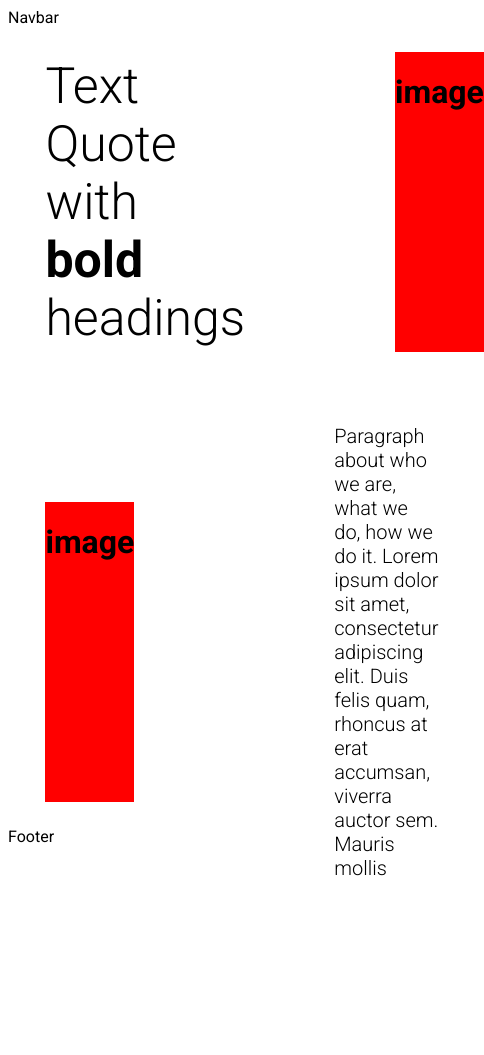
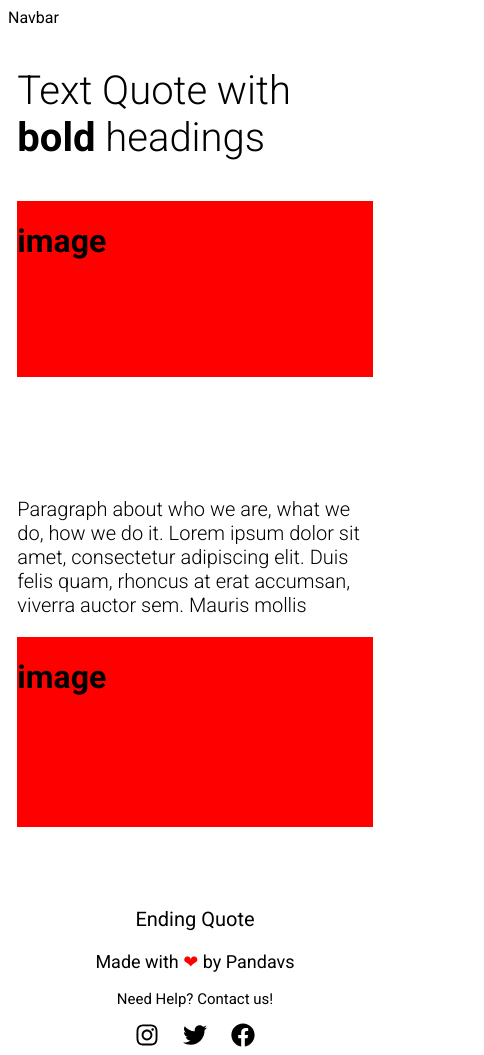
Before and after one commit to VirajRaundal/moneyfit, a React (Create React App) app in the folder frontend/: page / in a window 390 px wide. Shown: the whole page, 484 px wide, since content can reach past the window. Before the commit the page ends 900 px from the top, so only its background shows below. Built offline with nearby package versions, Linux system fonts and the light colour scheme.

Commit message:
updates footer

```diff
--- a/frontend/package.json
+++ b/frontend/package.json
@@ -9,6 +9,7 @@
     "react": "^18.2.0",
     "react-chartjs-2": "^4.3.1",
     "react-dom": "^18.2.0",
+    "react-icons": "^4.6.0",
     "react-router-dom": "^6.4.3",
     "react-scripts": "5.0.1",
     "web-vitals": "^2.1.4"
--- a/frontend/src/components/Footer.jsx
+++ b/frontend/src/components/Footer.jsx
@@ -1,8 +1,24 @@
 import React from 'react'
+import "../styles/components/Footer.css";
+import {FaInstagram, FaTwitter, FaFacebook} from "react-icons/fa"
 
 const Footer = () => {
   return (
-    <div>Footer</div>
+    <div className = "footer">
+      <div>
+        <p className = 'footer-quote'>Ending Quote</p>
+        <p className ='creaters'>Made with <span className ="footer-heart">❤</span> by Pandavs</p>
+        <p className = 'footer-contact'>Need Help? Contact us!</p>
+        <div className ='footer-icons'>
+          <div className ='icon-center'>
+            <FaInstagram size={24}/>
+            <FaTwitter size={24}/>
+            <FaFacebook size={24}/>
+          </div>
+        </div>
+      </div>
+
+    </div>
   )
 }
 
--- /dev/null
+++ b/frontend/src/styles/components/Footer.css
@@ -0,0 +1,30 @@
+.footer{
+    display: flex;
+    justify-content: center;
+    width: 100%;
+    text-align: center;
+    align-items: center;
+    margin-top: 60px;
+}
+.footer-quote{
+    font-size: 20px;
+}
+.creaters{
+    font-size: 18px;
+}
+.footer-heart{
+    color: red;
+}
+
+.footer-contact{
+    font-size: 15px;
+}
+.footer-icons{
+    display: flex;
+    justify-content: center;
+}
+.icon-center{
+    display: flex;
+    width: 60%;
+    justify-content: space-between;
+}
--- a/frontend/src/styles/components/HomeMid.css
+++ b/frontend/src/styles/components/HomeMid.css
@@ -18,3 +18,25 @@
     height: 300px;
     background-color: red;
 }
+
+@media only screen and (max-width: 600px){
+    .landing-middle{
+        display: flex;
+        flex-direction: column-reverse;
+        align-items:center;
+        height: 350px;
+    }
+    .landing-middle-text{
+        width: 100%;
+        margin-left: 0px;
+        font-weight: 100;
+        font-size: 20px;
+
+    }
+    .landing-middle-image{
+        width: 100%;
+
+        height: 300px;
+        background-color: red;
+    }
+}
--- a/frontend/src/styles/components/HomeTop.css
+++ b/frontend/src/styles/components/HomeTop.css
@@ -16,3 +16,24 @@
     height: 300px;
     background-color: red;
 }
+
+@media only screen and (max-width: 600px){
+    .landing-top{
+        display: flex;
+        flex-direction: column;
+        align-items: center;
+        height: 350px;
+    }
+    .landing-top-text{
+        width: 100%;
+        font-size: 40px;
+        font-weight: 100;
+
+    }
+    .landing-top-image{
+        width: 100%;
+        height: 300px;
+        margin-left: 0px;
+        background-color: red;
+    }
+}
--- a/frontend/src/styles/pages/Home.css
+++ b/frontend/src/styles/pages/Home.css
@@ -6,3 +6,11 @@
 .landing-center{
     width: 80%;
 }
+
+@media only screen and (max-width: 1000px){
+    .landing-center{
+        width: 95%;
+    }
+
+
+}
```
Also changed, not shown: 1 other file (tests, documents, lock files or other folders).
